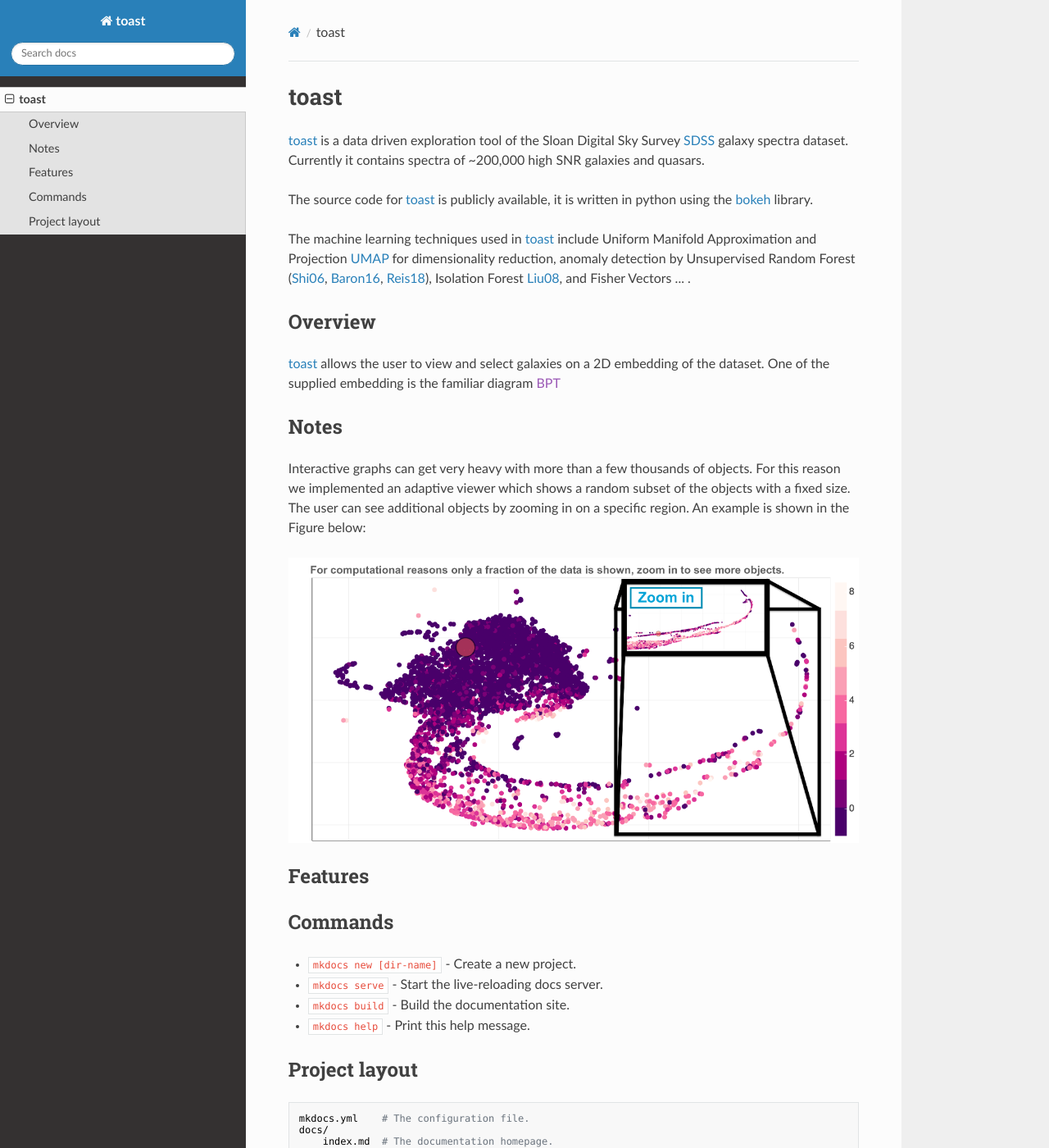
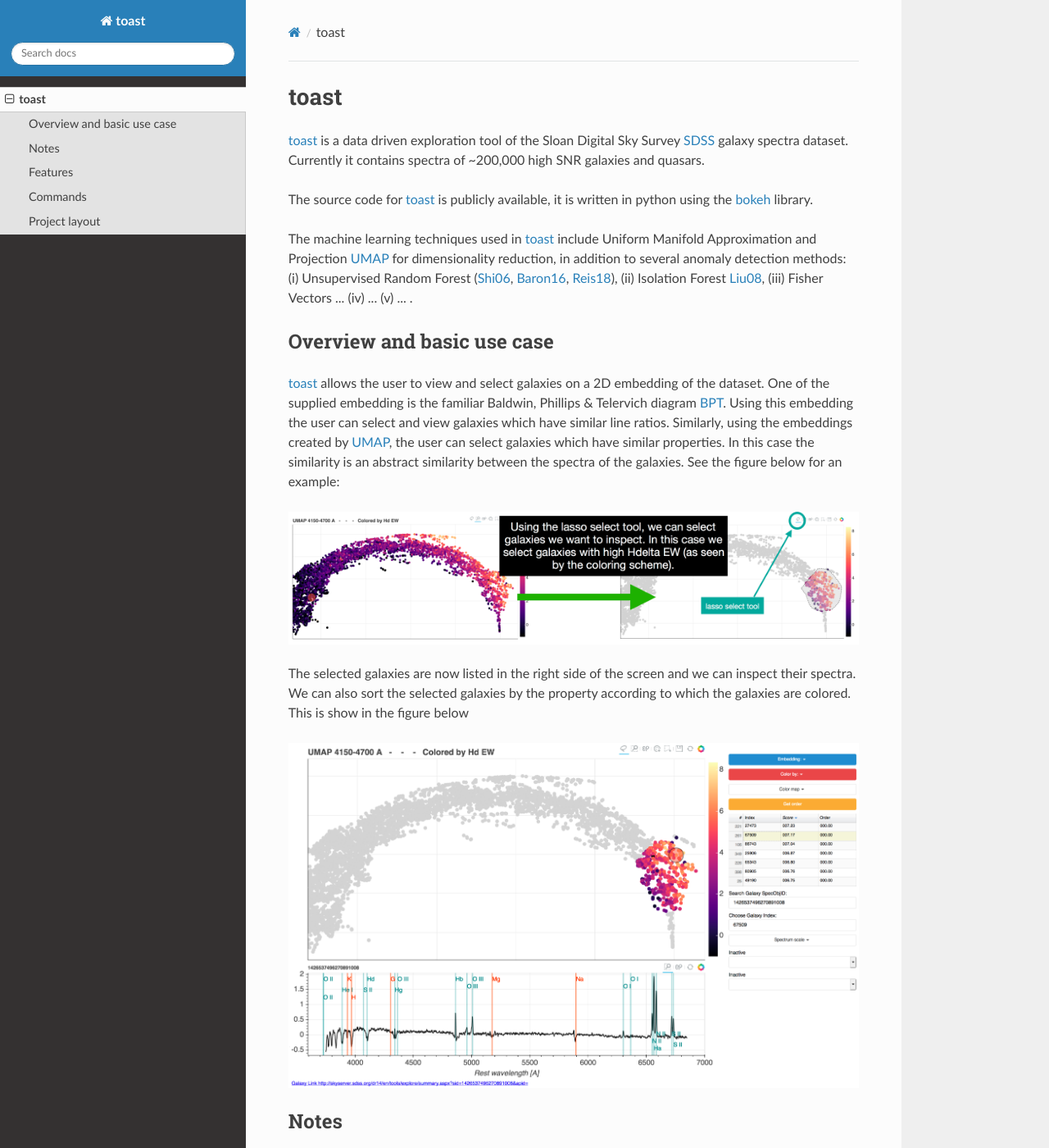
Before and after one commit to ireis/toast_docs, an MkDocs documentation site: the page built from docs/index.md, in a window 1280 px wide and 1400 px high. Shown: the whole window at 82% size. Built offline with MkDocs 1.6.1, drawn with Linux system fonts in a browser that asks for light colours; nearby versions of some CDN libraries.

Commit message:
more text

```diff
--- a/docs/index.md
+++ b/docs/index.md
@@ -4,11 +4,17 @@
 
 The source code for [toast](http://138.197.206.129:5010/galaxies) is publicly available, it is written in python using the [bokeh](https://bokeh.pydata.org/en/latest/) library.
 
-The machine learning techniques used in [toast](http://138.197.206.129:5010/galaxies) include Uniform Manifold Approximation and Projection [UMAP](https://github.com/lmcinnes/umap) for dimensionality reduction, anomaly detection by Unsupervised Random Forest ([Shi06](https://horvath.genetics.ucla.edu/html/RFclustering/RFclustering/RandomForestHorvath.pdf), [Baron16](https://arxiv.org/abs/1611.07526), [Reis18](https://arxiv.org/abs/1711.00022)), Isolation Forest [Liu08](https://scikit-learn.org/stable/modules/generated/sklearn.ensemble.IsolationForest.html#id1), and Fisher Vectors ... .
+The machine learning techniques used in [toast](http://138.197.206.129:5010/galaxies) include Uniform Manifold Approximation and Projection [UMAP](https://github.com/lmcinnes/umap) for dimensionality reduction, in addition to several anomaly detection methods: (i) Unsupervised Random Forest ([Shi06](https://horvath.genetics.ucla.edu/html/RFclustering/RFclustering/RandomForestHorvath.pdf), [Baron16](https://arxiv.org/abs/1611.07526), [Reis18](https://arxiv.org/abs/1711.00022)), (ii) Isolation Forest [Liu08](https://scikit-learn.org/stable/modules/generated/sklearn.ensemble.IsolationForest.html#id1), (iii) Fisher Vectors ... (iv) ... (v) ... .
 
-## Overview
+## Overview and basic use case
 
-[toast](http://138.197.206.129:5010/galaxies) allows the user to view and select galaxies on a 2D embedding of the dataset. One of the supplied embedding is the familiar diagram [BPT]()
+[toast](http://138.197.206.129:5010/galaxies) allows the user to view and select galaxies on a 2D embedding of the dataset. One of the supplied embedding is the familiar  Baldwin, Phillips & Telervich diagram [BPT](http://adsabs.harvard.edu/abs/1981PASP...93....5B). Using this embedding the user can select and view galaxies which have similar line ratios. Similarly, using the embeddings created by [UMAP](https://github.com/lmcinnes/umap), the user can select galaxies which have similar properties. In this case the similarity is an abstract similarity between the spectra of the galaxies. See the figure below for an example:
+
+![lasso select](lasso_png.png)
+
+The selected galaxies are now listed in the right side of the screen and we can inspect their spectra. We can also sort the selected galaxies by the property according to which the galaxies are colored. This is show in the figure below
+
+![lasso select](view_selected.png)
 
 ## Notes
 
```
Also changed, not shown: docs/lasso_png.png (added), docs/view_selected.png (added).
